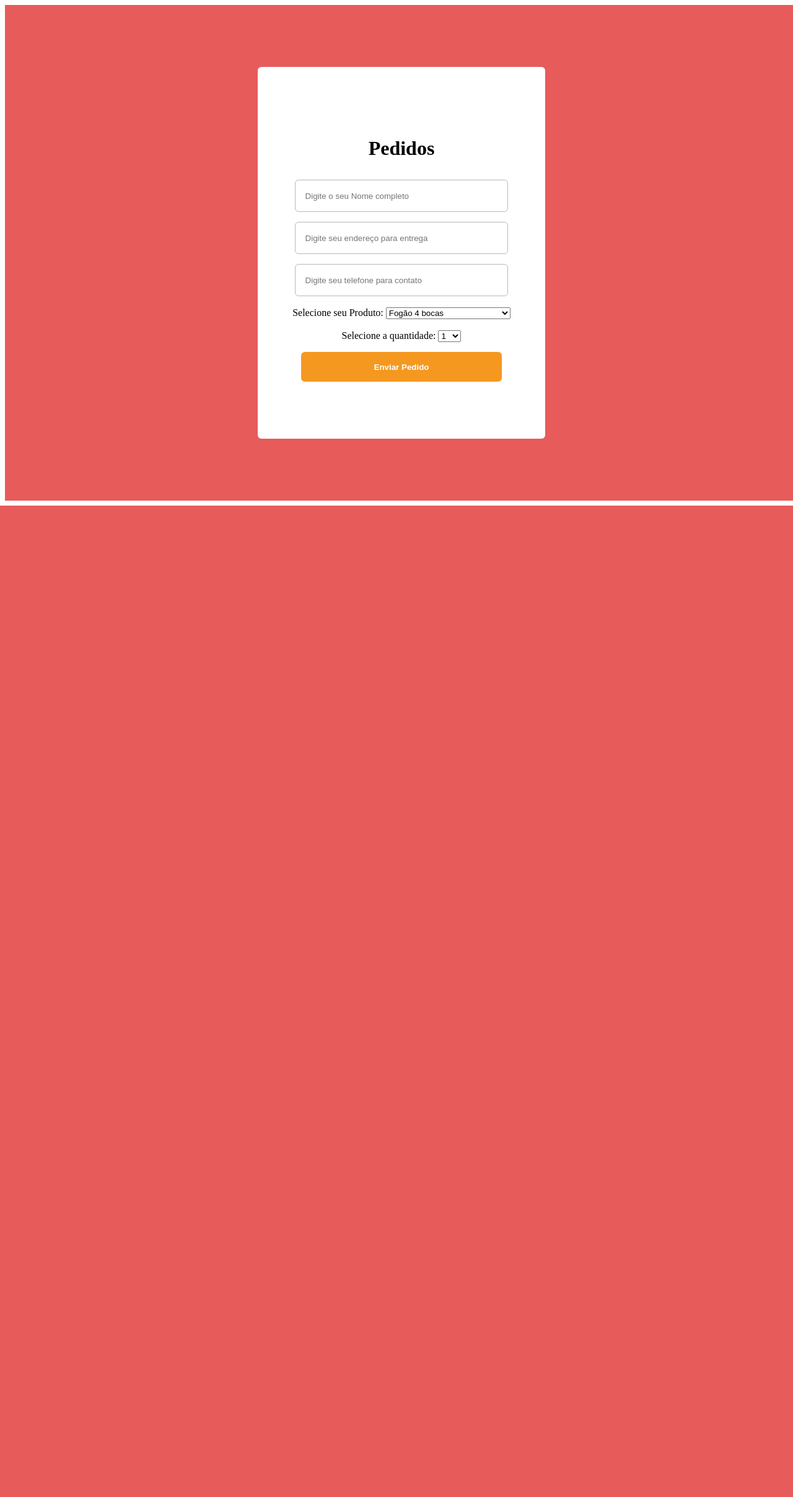
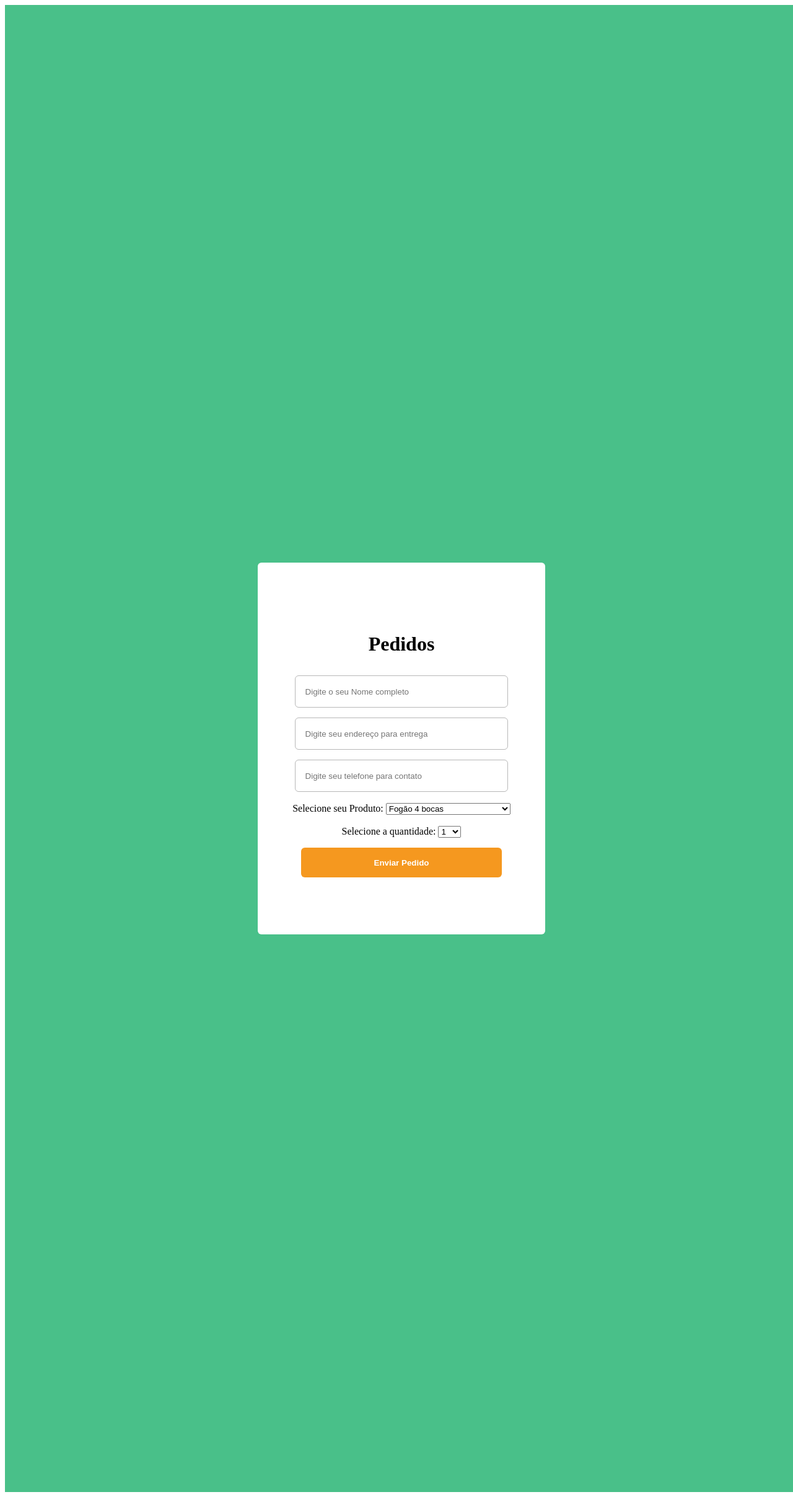
Before and after one commit to FredericoReid/Full-Stack-Eletro---MarketPlace, a PHP site: page /Pedidos.html in a window 1280 px wide. Shown: the whole page at 62% size. Before the commit the page ends 816 px from the top, so only its background shows below. Run offline with PHP 8.4, Linux system fonts and the light colour scheme.

Commit message:
Definições de estilo atualizadas

```diff
--- a/pedidos.css
+++ b/pedidos.css
@@ -1,7 +1,7 @@
 main {
-    height: 100vh;
+    height: 300vh;
     width: 100vw;
-    background-color: #e75b5b;
+    background-color: #49c089;
     display: flex;
     align-items: center;
     justify-content: center;
```
